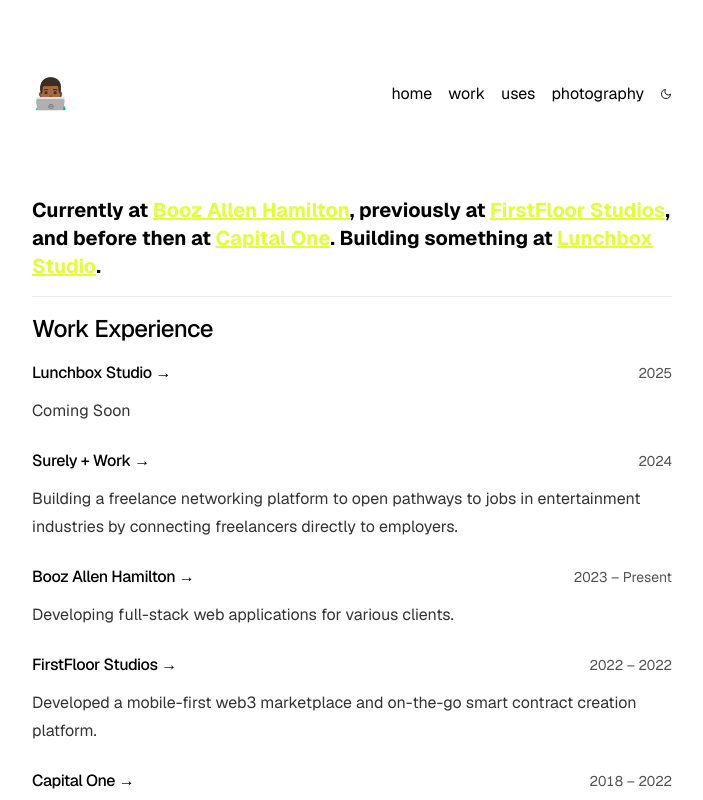
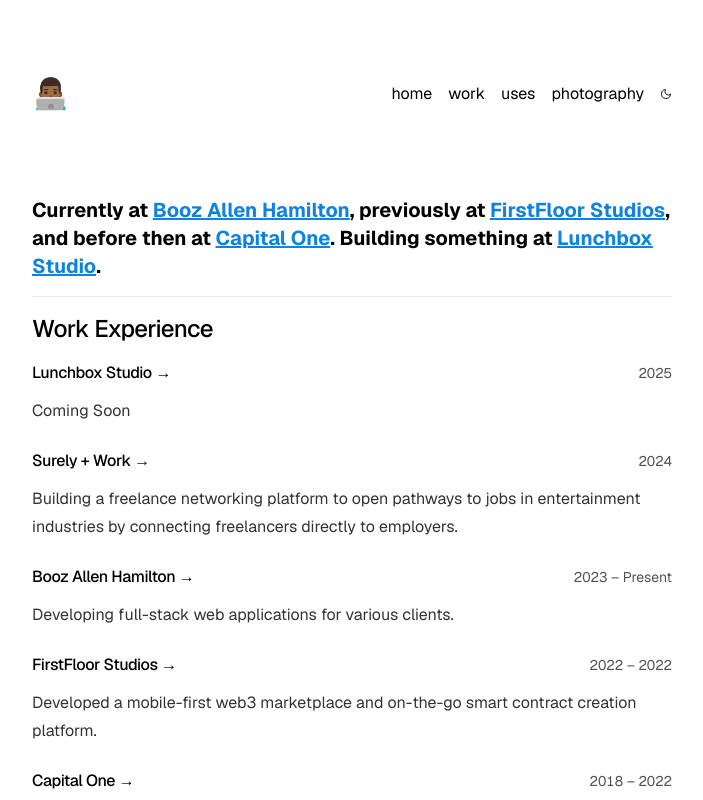
Before and after one commit to minchingtonak/am-works, a Next.js app: page /work in a window 1280 px wide. Shown: the top 800 px of the page, without its empty margins (288-991 px from the left). Built offline with nearby package versions, Linux system fonts and the light colour scheme.

Commit message:
remove random

```diff
--- a/app/page.tsx
+++ b/app/page.tsx
@@ -1,25 +1,4 @@
-'use client';
-
-import { useEffect, useState } from 'react';
-
-const generateRandomColor = () => {
-  const color =
-    '#' +
-    Math.floor(Math.random() * 16777215)
-      .toString(16)
-      .padStart(6, '0');
-  return color;
-};
-
 export default function Page() {
-  const initialColor = generateRandomColor();
-
-  const [color, setColor] = useState(initialColor);
-
-  useEffect(() => {
-    setColor(color);
-  }, []);
-
   return (
     <section>
       <div className='prose prose-neutral dark:prose-invert'>
@@ -27,7 +6,7 @@ export default function Page() {
           Hey, I'm{' '}
           <mark
             style={{
-              color,
+              color: '#0e82e0',
             }}
           >
             Andrew
@@ -35,7 +14,7 @@ export default function Page() {
           &mdash; a{' '}
           <mark
             style={{
-              color,
+              color: '#0e82e0',
             }}
           >
             product-focused, fullstack software engineer
@@ -43,7 +22,7 @@ export default function Page() {
           and{' '}
           <mark
             style={{
-              color,
+              color: '#0e82e0',
             }}
           >
             chronic hobbyist
--- a/app/work/page.tsx
+++ b/app/work/page.tsx
@@ -1,30 +1,11 @@
-'use client';
-
-import { useEffect, useState } from 'react';
-
 import { Jobs, Projects } from './experience-data';
 
-const generateRandomColor = () => {
-  const color =
-    '#' +
-    Math.floor(Math.random() * 16777215)
-      .toString(16)
-      .padStart(6, '0');
-  return color;
-};
-
-export default function Work() {
-  const initialColor = generateRandomColor();
-
-  const [color, setColor] = useState(initialColor);
-
-  useEffect(() => {
-    setColor(color);
-  }, []);
-
+export default function Work({ color }: { color: string }) {
   const workExperience = [...Jobs, ...Projects].sort(
     (b, a) => a.start - b.start
   );
+
+  console.log('color', color);
 
   return (
     <section>
@@ -32,7 +13,7 @@ export default function Work() {
         Currently at{' '}
         <mark
           style={{
-            color,
+            color: '#0e82e0',
           }}
         >
           <a
@@ -46,7 +27,7 @@ export default function Work() {
         , previously at{' '}
         <mark
           style={{
-            color,
+            color: '#0e82e0',
           }}
         >
           <a
@@ -60,7 +41,7 @@ export default function Work() {
         , and before then at{' '}
         <mark
           style={{
-            color,
+            color: '#0e82e0',
           }}
         >
           <a
@@ -74,7 +55,7 @@ export default function Work() {
         . Building something at{' '}
         <mark
           style={{
-            color,
+            color: '#0e82e0',
           }}
         >
           <a
```
Also changed, not shown: 1 other file (tests, documents, lock files or other folders).
